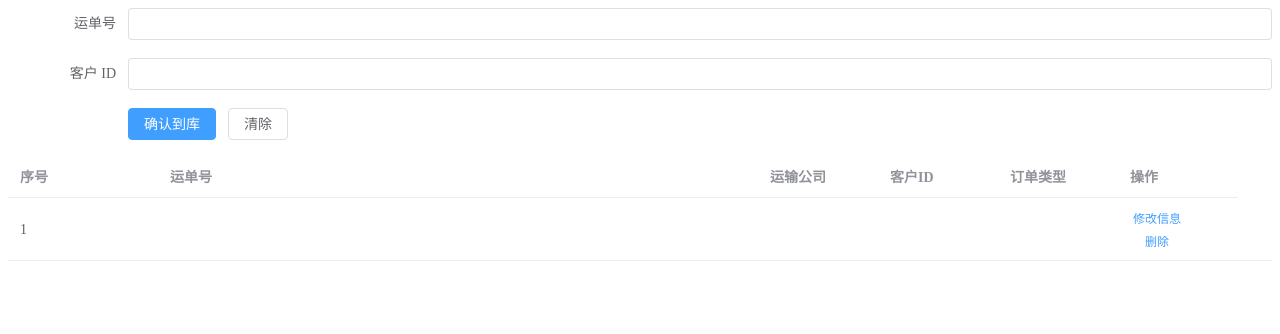
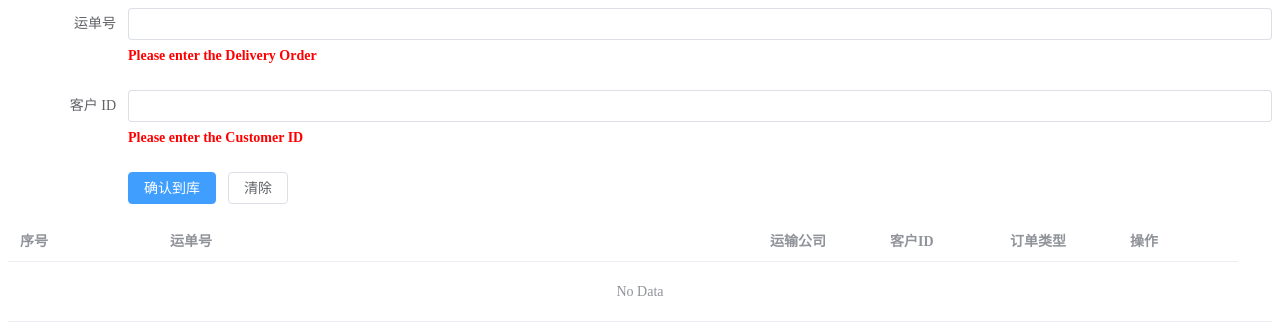
Before and after one commit to sojoongg/eie-houtai, a Vue app: page / in a window 1280 px wide. Both pictures are taken after a click on the button "确认到库". Shown: the top 334 px of the page. Built offline with nearby package versions, Linux system fonts and the light colour scheme.

Commit message:
error informatin updated

```diff
--- a/src/App.vue
+++ b/src/App.vue
@@ -2,14 +2,21 @@
   <el-form :model="{ formData }" label-width="120px">
     <el-form-item label="运单号">
       <el-input ref="DOrder" v-model="formData.DOrder" />
+
+      <strong v-if="this.errors.length" style="color: red"
+        >Please enter the Delivery Order</strong
+      >
     </el-form-item>
 
     <el-form-item label="客户 ID">
       <el-input v-model="formData.customerID" />
+      <strong v-if="this.errors.length" style="color: red"
+        >Please enter the Customer ID</strong
+      >
     </el-form-item>
 
     <el-form-item>
-      <el-button type="primary" @click.prevent="onSubmit">确认到库</el-button>
+      <el-button type="primary" @click="checkForm">确认到库</el-button>
       <el-button @click="onCancel">清除</el-button>
     </el-form-item>
   </el-form>
@@ -50,12 +57,32 @@ export default {
         customerID: "",
       },
       tableData: [],
+      errors: [],
     };
   },
 
   methods: {
+    checkForm(e) {
+      e.preventDefault();
+      this.errors = [];
+      // validate if input field is empty or not
+      // validate if input field is empty or not
+      // validate if input field is empty or not
+      if (!this.formData.DOrder) {
+        this.errors.push("The Delivery Order is required");
+      }
+      if (!this.formData.customerID) {
+        this.errors.push("The Customer ID is required");
+      }
+      // if form is not empty, then submit the form
+      // if form is not empty, then submit the form
+      // if form is not empty, then submit the form
+      if (!this.errors.length) {
+        this.onSubmit();
+      }
+    },
     onSubmit() {
-      console.log(this.formData);
+      console.log("form is succefully submitted", this.formData);
 
       this.tableData.push({
         deliveryOrder: this.formData.DOrder,
```
